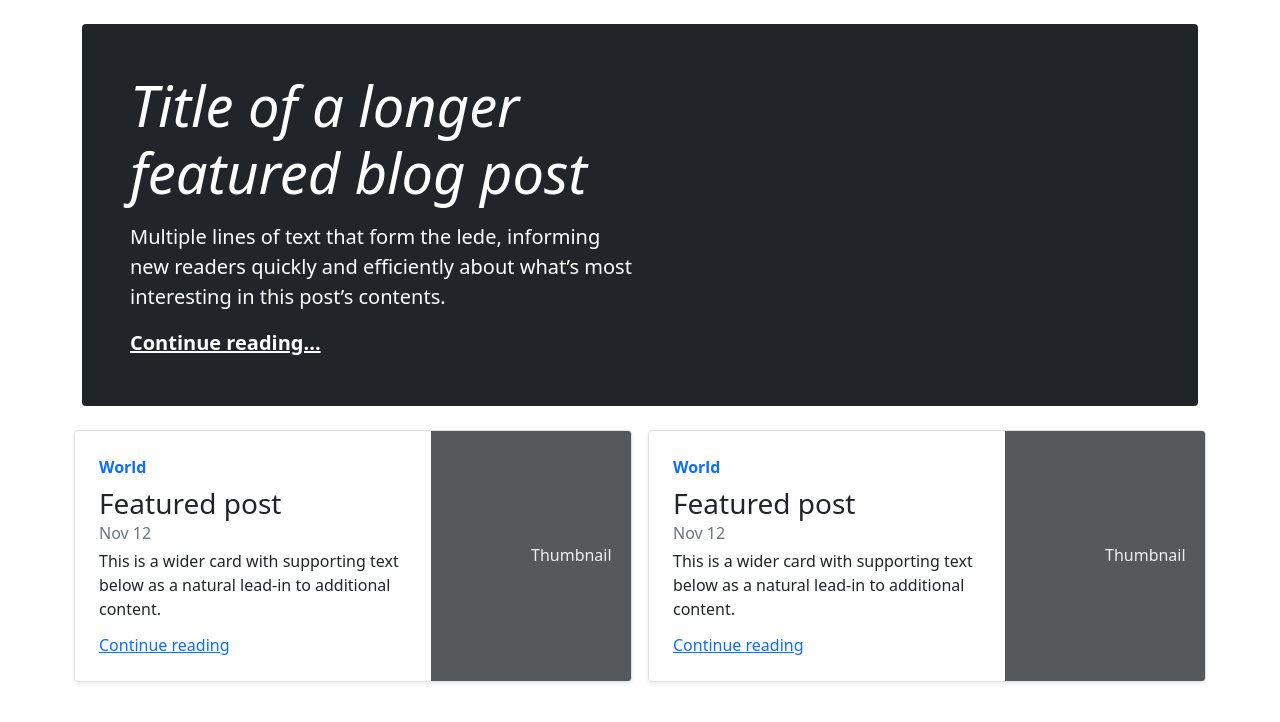
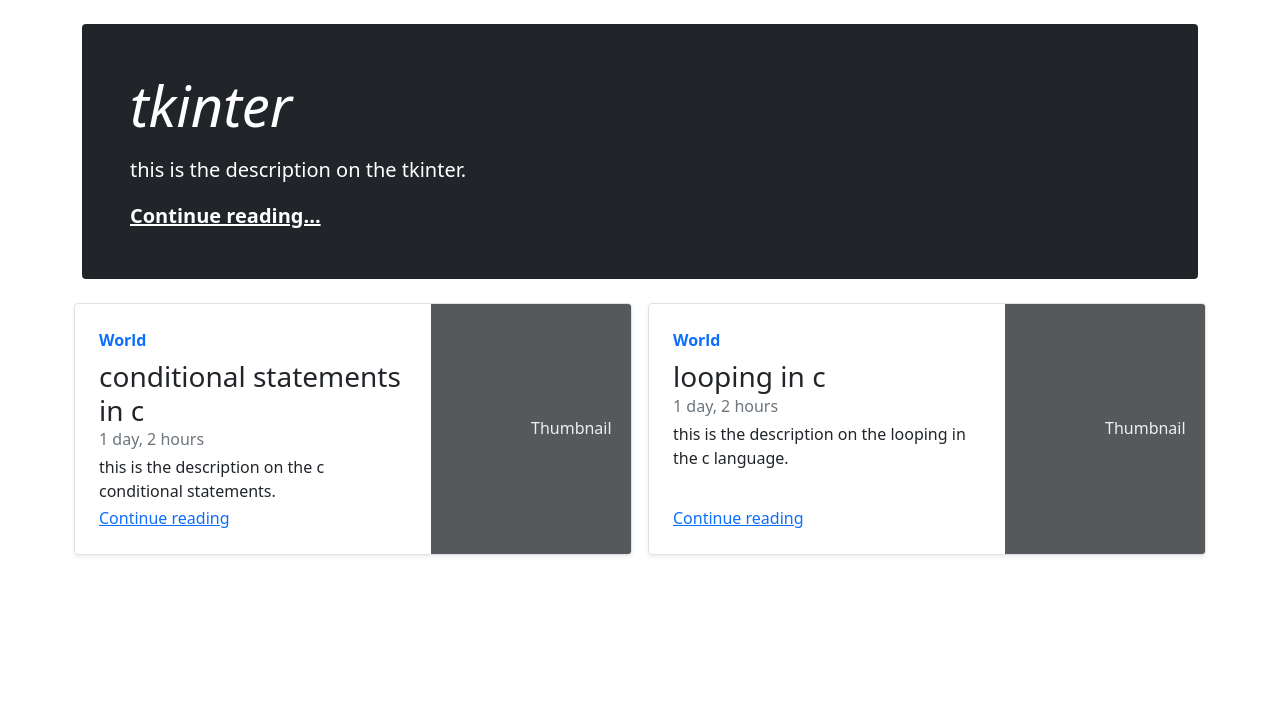
Before and after one commit to Shobhit-Mishra-02/blog_django, a Django app: page / in a window 1280 px wide. Shown: the part 56-778 px from the top of the page. Run offline with Django 3.2, Linux system fonts and the light colour scheme; data comes from the database, SQL or seed files in the repository.

Commit message:
added the content from the database in blog and home page

```diff
--- a/blog_tech/urls.py
+++ b/blog_tech/urls.py
@@ -7,6 +7,6 @@
     path('', views.home, name='home'),
     path('blog/', views.blog, name='blog'),
     path('about/', views.about, name='about'),
-    path('postview/', views.postview, name='postview'),
+    path('postview/<int:id>', views.postview, name='postview'),
     path('search/', views.search, name='search'),
 ]
--- a/blog_tech/views.py
+++ b/blog_tech/views.py
@@ -1,17 +1,23 @@
 from django.shortcuts import render, HttpResponse
+from blog_tech.models import post
 
 # Create your views here.
 def home(request):
-    return render(request, 'home.html')
+    all_posts = post.objects.all()
+    req_posts = post.objects.extra(where=[f'id>{len(all_posts)-3}'])
+
+    return render(request, 'home.html',{'content':req_posts})
 
 def blog(request):
-    return render(request, 'blog.html')
+    req_post = post.objects.filter(status='main')
+    return render(request, 'blog.html', {'content':req_post})
 
 def about(request):
     return render(request, 'about.html')
 
-def postview(request):
-    return render(request, 'postview.html')
+def postview(request, id):
+    req_post = post.objects.filter(id = id)
+    return render(request, 'postview.html',{'content':req_post})
 
 def search(request):
     return render(request, 'search.html')
--- a/templates/home.html
+++ b/templates/home.html
@@ -6,8 +6,8 @@
 <div class="container my-4">
     <div class="p-4 p-md-5 mb-4 text-white rounded bg-dark">
         <div class="col-md-6 px-0">
-          <h1 class="display-4 fst-italic">Title of a longer featured blog post</h1>
-          <p class="lead my-3">Multiple lines of text that form the lede, informing new readers quickly and efficiently about what’s most interesting in this post’s contents.</p>
+          <h1 class="display-4 fst-italic">{{ content.2.title }}</h1>
+          <p class="lead my-3">{{ content.2.desc }}</p>
           <p class="lead mb-0"><a href="#" class="text-white fw-bold">Continue reading...</a></p>
         </div>
       </div>
@@ -18,9 +18,9 @@
         <div class="row g-0 border rounded overflow-hidden flex-md-row mb-4 shadow-sm h-md-250 position-relative">
           <div class="col p-4 d-flex flex-column position-static">
             <strong class="d-inline-block mb-2 text-primary">World</strong>
-            <h3 class="mb-0">Featured post</h3>
-            <div class="mb-1 text-muted">Nov 12</div>
-            <p class="card-text mb-auto">This is a wider card with supporting text below as a natural lead-in to additional content.</p>
+            <h3 class="mb-0">{{ content.1.title }}</h3>
+            <div class="mb-1 text-muted">{{ content.1.pub_date|timesince }}</div>
+            <p class="card-text mb-auto">{{ content.1.desc }}</p>
             <a href="#" class="stretched-link">Continue reading</a>
           </div>
           <div class="col-auto d-none d-lg-block">
@@ -33,9 +33,9 @@
         <div class="row g-0 border rounded overflow-hidden flex-md-row mb-4 shadow-sm h-md-250 position-relative">
           <div class="col p-4 d-flex flex-column position-static">
             <strong class="d-inline-block mb-2 text-primary">World</strong>
-            <h3 class="mb-0">Featured post</h3>
-            <div class="mb-1 text-muted">Nov 12</div>
-            <p class="card-text mb-auto">This is a wider card with supporting text below as a natural lead-in to additional content.</p>
+            <h3 class="mb-0">{{ content.0.title }}</h3>
+            <div class="mb-1 text-muted">{{ content.0.pub_date|timesince }}</div>
+            <p class="card-text mb-auto">{{ content.0.desc }}</p>
             <a href="#" class="stretched-link">Continue reading</a>
           </div>
           <div class="col-auto d-none d-lg-block">
--- a/templates/postview.html
+++ b/templates/postview.html
@@ -6,12 +6,10 @@
 <div class="container my-5">
     <div class="row g-5">
         <div class="col-md-8">
-          <h3 class="pb-4 mb-4 fst-italic border-bottom">
-            From the Firehose
-          </h3>
+
 
           <article class="blog-post">
-            <h2 class="blog-post-title">Sample blog post</h2>
+            <h2 class="blog-post-title">{{ content.0.title|title }}</h2>
             <p class="blog-post-meta">January 1, 2021 by <a href="#">Mark</a></p>
 
             <p>This blog post shows a few different types of content that’s supported and styled with Bootstrap. Basic typography, lists, tables, images, code, and more are all supported as expected.</p>
```
Also changed, not shown: templates/blog.html (+9 -25 lines).
